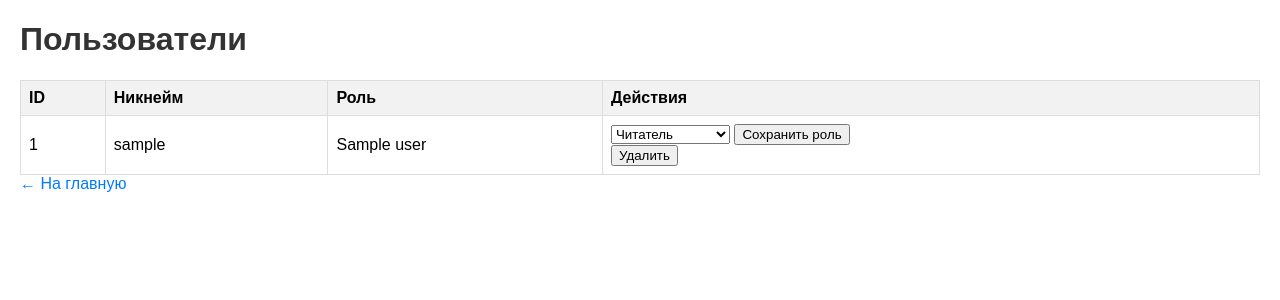
After one commit to NastyaKuznet/Blog_PHP, a PHP site: template src/app/templates/admin/users.twig in a window 1280 px wide. The commit adds this page. Shown: the top 300 px of the page. Run offline with PHP 8.4, Linux system fonts and the light colour scheme; the template is opened without the code that fills it: most values are stand-ins (such as "Sample title", 1, 10 or a date in 2020); some libraries are stand-ins or nearby versions.

Commit message:
done UsersAdminController

```diff
--- a/src/app/Controller/UserAccountController.php
+++ b/src/app/Controller/UserAccountController.php
@@ -24,7 +24,7 @@ class UserAccountController
 
     public function index(Request $request, Response $response): Response
     {
-        $userId = 1;
+        $userId = 4; //теперь всегда под админом, но потом убрать хардкод!
         $user = $this->userService->getUser($userId);
         $countPosts = $this->postService->getCountPosts($userId);
         $posts = $this->postService->getPostsByUserId($userId);
--- a/src/app/config/dependencies.php
+++ b/src/app/config/dependencies.php
@@ -3,6 +3,7 @@
 use NastyaKuznet\Blog\Controller\PostController;
 use NastyaKuznet\Blog\Controller\AuthController;
 use NastyaKuznet\Blog\Controller\UserAccountController;
+use NastyaKuznet\Blog\Controller\UsersAdminController;
 use NastyaKuznet\Blog\Middleware\RoleMiddleware;
 use NastyaKuznet\Blog\Service\DatabaseService;
 use NastyaKuznet\Blog\Service\PostService;
@@ -36,6 +37,9 @@ return [
     UserAccountController::class => create(UserAccountController::class)
         ->constructor(get(PostService::class), get(UserService::class), get('view')),
 
+    UsersAdminController::class => create(UsersAdminController::class)
+        ->constructor(get(DatabaseService::class), get('view')),
+
     AuthService::class => create(AuthService::class)
         ->constructor(get(DatabaseService::class)),
 
--- /dev/null
+++ b/src/app/templates/admin/users.twig
@@ -0,0 +1,46 @@
+<!DOCTYPE html>
+<html lang="ru">
+<head>
+    <meta charset="UTF-8">
+    <title>Список пользователей</title>
+    <link rel="stylesheet" href="/style.css">
+</head>
+<body>
+    <h1>Пользователи</h1>
+    <table border="1" cellpadding="5" cellspacing="0">
+        <tr>
+            <th>ID</th>
+            <th>Никнейм</th>
+            <th>Роль</th>
+            <th>Действия</th>
+        </tr>
+        {% for user in users %}
+            <tr>
+                <td>{{ user.id|escape }}</td>
+                <td>{{ user.nickname|escape }}</td>
+                <td>{{ user.role_name|escape }}</td>
+                <td>
+                    <!-- Форма для изменения роли -->
+                    <form method="POST" action="/admin/change_role">
+                        <input type="hidden" name="user_id" value="{{ user.id|escape }}">
+                        <select name="new_role_id">
+                            <option value="1">Читатель</option>
+                            <option value="2">Писатель</option>
+                            <option value="3">Модератор</option>
+                            <option value="4">Администратор</option>
+                        </select>
+                        <button type="submit">Сохранить роль</button>
+                    </form>
+
+                    <!-- Форма для удаления пользователя -->
+                    <form method="POST" action="/admin/delete_user">
+                        <input type="hidden" name="user_id" value="{{ user.id|escape }}">
+                        <button type="submit">Удалить</button>
+                    </form>
+                </td>
+            </tr>
+        {% endfor %}
+    </table>
+    <a href="/">← На главную</a>
+</body>
+</html>
--- a/src/app/templates/user/userAccount.twig
+++ b/src/app/templates/user/userAccount.twig
@@ -24,6 +24,10 @@
         </ul>
     {% endif %}
 
+    {% if user.roleName == 'admin' %}
+        <a href="/admin/users">Перейти к управлению пользователями</a>
+    {% endif %}
+
     <a href="/post">← На главную</a>
 </body>
 </html>
```
Also changed, not shown: src/app/Controller/UsersAdminController.php (added, +61 -0 lines), web/index.php (+17 -2 lines).
